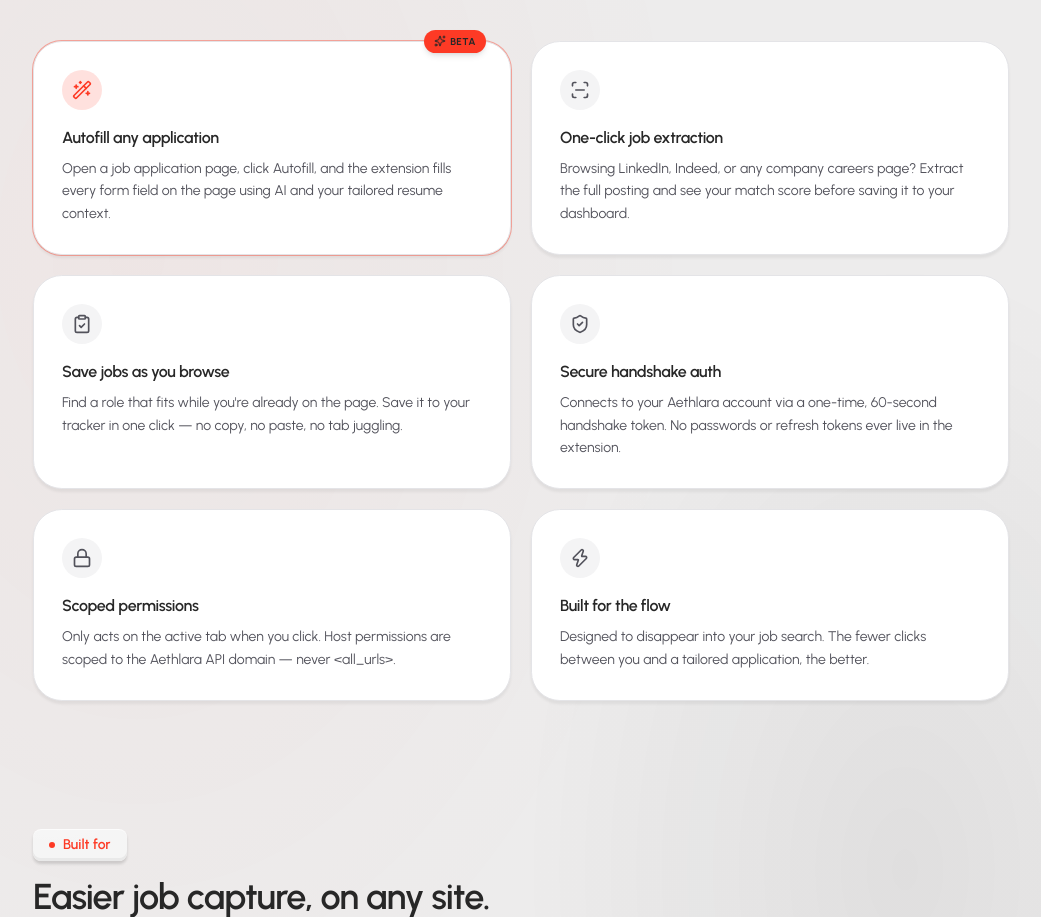
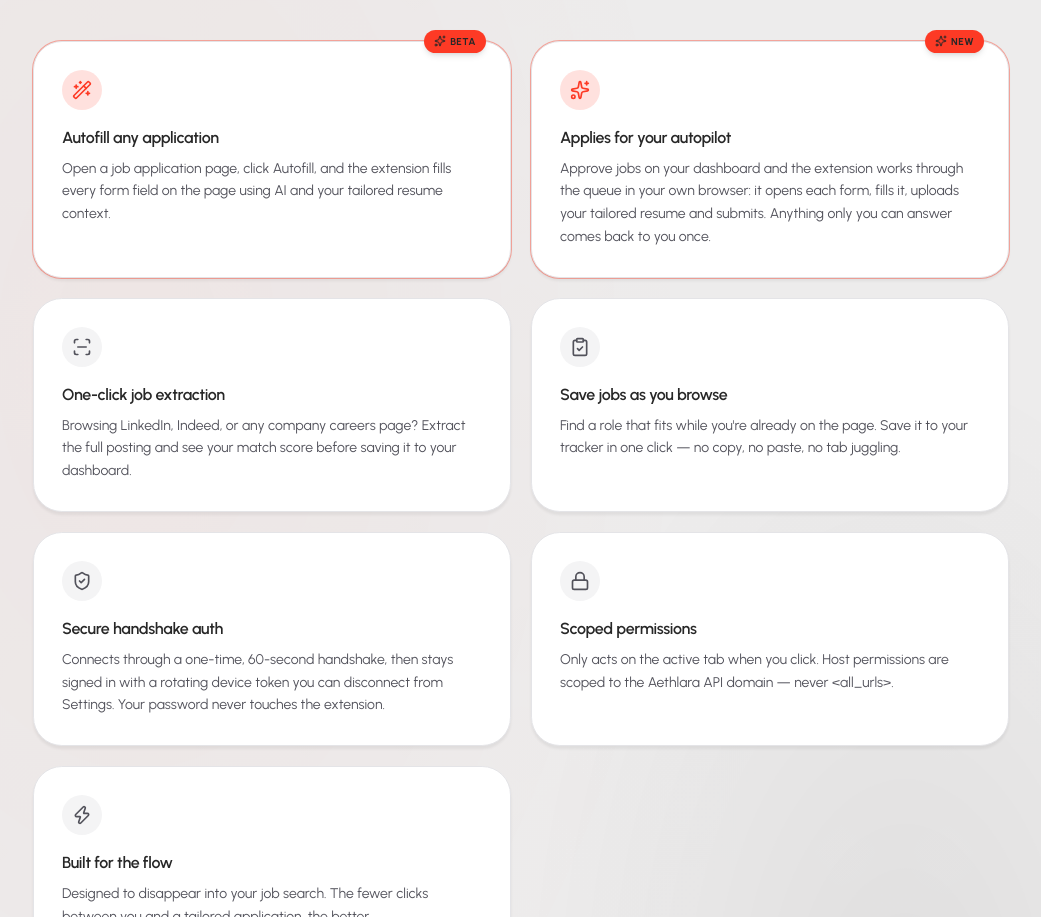
Before and after one commit to collinsadi/aethlara, a React (Vite) app in the folder client/: page /extension in a window 1280 px wide. Shown: the part 980-1897 px from the top of the page, without its empty margins (119-1160 px from the left). Built offline with nearby package versions, Linux system fonts and the light colour scheme; no server answers.

Commit message:
feat(client): describe autopilot applying on the extension page

```diff
--- a/client/src/pages/Extension.tsx
+++ b/client/src/pages/Extension.tsx
@@ -41,6 +41,13 @@ const features = [
     highlight: true,
   },
   {
+    icon: Sparkles,
+    title: "Applies for your autopilot",
+    body: "Approve jobs on your dashboard and the extension works through the queue in your own browser: it opens each form, fills it, uploads your tailored resume and submits. Anything only you can answer comes back to you once.",
+    badge: "New",
+    highlight: true,
+  },
+  {
     icon: ScanLine,
     title: "One-click job extraction",
     body: "Browsing LinkedIn, Indeed, or any company careers page? Extract the full posting and see your match score before saving it to your dashboard.",
@@ -53,7 +60,7 @@ const features = [
   {
     icon: ShieldCheck,
     title: "Secure handshake auth",
-    body: "Connects to your Aethlara account via a one-time, 60-second handshake token. No passwords or refresh tokens ever live in the extension.",
+    body: "Connects through a one-time, 60-second handshake, then stays signed in with a rotating device token you can disconnect from Settings. Your password never touches the extension.",
   },
   {
     icon: Lock,
```
